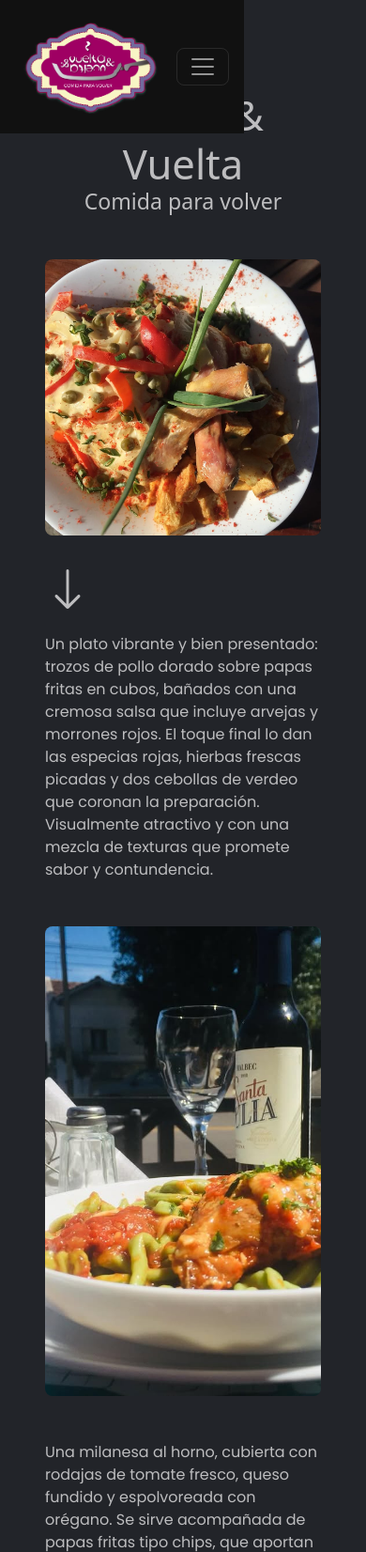
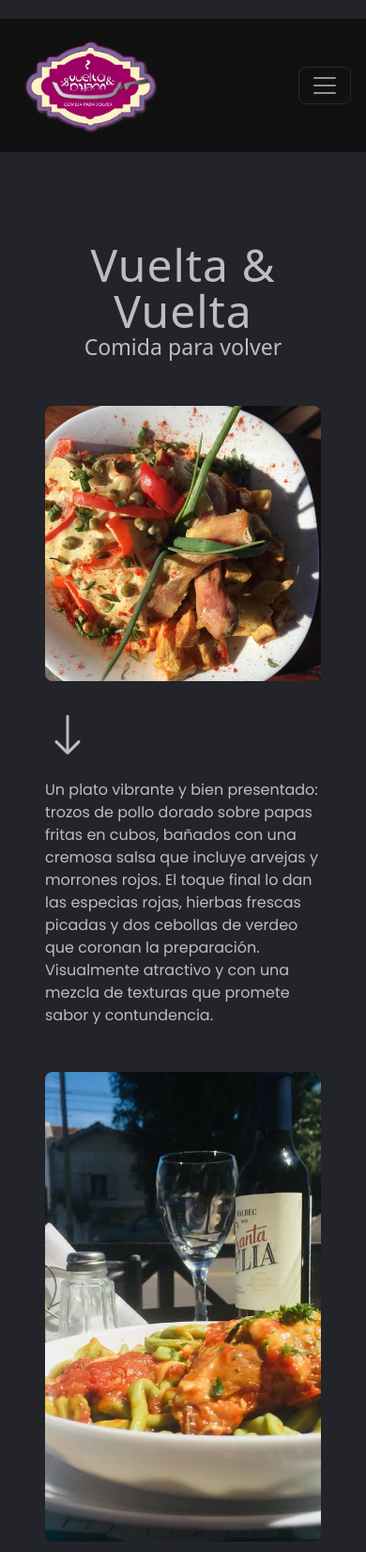
Before and after one commit to elgela/vuelta_y_vuelta, a PHP site: page / in a window 390 px wide. Shown: the top 1652 px of the page at 94% size. Run offline with PHP 8.4, Linux system fonts and the light colour scheme; some libraries are stand-ins or nearby versions; some web fonts are replaced.

Commit message:
h1 se ve entero

```diff
--- a/css/style.css
+++ b/css/style.css
@@ -91,8 +91,11 @@ h6,
 
 .navbar-expand-lg {
     position: fixed;
-    z-index: 100;
-    /* top: 0; */
+    z-index: 1030; /* más alto para permanecer encima del contenido */
+    top: 0;
+    left: 0;
+    right: 0;
+    width: 100%;
 }
 
 .navbar-dark .navbar-nav .nav-link {
@@ -155,6 +158,54 @@ h6,
     }
     100% {
         top: 0px;
+    }
+}
+
+/* 🔧 Evito línea blanca: el hero se encarga de su propio offset, body no tiene padding */
+body {
+    padding-top: 0;
+}
+
+/* Ajuste del header para que logo y primera fila no queden tapados por la navbar fija */
+.header-top {
+    padding-top: 120px; /* desktop: suficiente para que el logo quede visible bajo la navbar */
+}
+@media (max-width: 991.98px) {
+    .header-top { padding-top: 60px; }
+    /* En pantallas pequeñas la navbar será sticky para no tapar contenido */
+    .navbar-expand-lg {
+        position: -webkit-sticky;
+        position: sticky;
+        top: 0;
+        z-index: 1030; /* mantenerse encima */
+        width: 100%;
+    }
+}
+@media (max-width: 575.98px) {
+    .header-top { padding-top: 20px; }
+}
+
+/* Soporte dinámico: variable por defecto, será sobreescrita por JS según la altura real de la navbar */
+:root {
+    --nav-offset: 220px; /* fallback aumentado */
+}
+
+/* Espacio dentro del hero para separar título y contenidos (responsive) */
+.hero-section {
+    padding-top: calc(var(--nav-offset) + 20px); /* se suman 20px extra */
+}
+@media (max-width: 991.98px) {
+    .hero-section { padding-top: calc(var(--nav-offset) + 10px); }
+}
+@media (max-width: 575.98px) {
+    .hero-section { padding-top: calc(var(--nav-offset) + 40px); }
+    /* Revertimos la reducción: dejamos H1 más grande (mejor legibilidad) */
+    .hero-section .display-1 {
+        font-size: 3rem;
+        line-height: 1.02;
+        letter-spacing: 0.02em;
+        margin-top: 0;
+        margin-bottom: .5rem;
     }
 }
 
--- a/index.html
+++ b/index.html
@@ -80,7 +80,7 @@
 
 
     <!-- Header Start -->
-    <div class="container-fluid bg-dark px-0">
+    <div class="container-fluid bg-dark px-0 header-top">
         <div class="row gx-0 wow fadeIn" data-wow-delay="0.1s">
             <div class="col-lg-3 d-none d-lg-block">
                 <a href="index.html"
@@ -154,7 +154,7 @@
 
 
     <!-- Hero Start -->
-    <div class="container-fluid p-5 mb-5 bg-dark text-secondary">
+    <div class="container-fluid p-5 mb-5 bg-dark text-secondary hero-section">
         <div class="row g-5 py-5">
             <div class="col-12 wow fadeIn" data-wow-delay="0.1s">
                 <h1 class="display-1 text-secondary text-center mb-0">Vuelta & Vuelta</h1>
@@ -909,6 +909,41 @@
                 .catch(err => console.error('Error al registrar SW', err));
         }
     </script>
+
+    <!-- Ajusta dinámicamente el offset del hero según la altura real de la navbar -->
+    <script>
+        function adjustHeroOffset() {
+            var nav = document.querySelector('.navbar-expand-lg');
+            var headerTop = document.querySelector('.header-top');
+            var navHeight = 0;
+            if (nav) {
+                navHeight = Math.ceil(nav.getBoundingClientRect().height);
+            }
+            // Si hay un header-top con padding extra, se suma su padding-top (desktop logo area)
+            if (headerTop && window.innerWidth > 991.98) {
+                var style = window.getComputedStyle(headerTop);
+                var extra = parseInt(style.paddingTop) || 0;
+                navHeight = Math.max(navHeight, navHeight + extra);
+            }
+            // Añadimos un pequeño extra para separación; en móviles más espacio
+            // Añadimos un extra para separación; en móviles aplicamos offset sin sumar navHeight (navbar es sticky)
+            if (window.innerWidth <= 991.98) {
+                // Sticky navbar: no sumar la altura medida (ya está en el flujo), usamos un offset fijo para móviles
+                var extraOffset = window.innerWidth <= 575.98 ? 80 : 40;
+                var manualExtra = window.innerWidth <= 575.98 ? 140 : 60; // más espacio en móviles pequeños
+                var total = extraOffset + manualExtra;
+            } else {
+                var extraOffset = 20;
+                var manualExtra = 50;
+                var total = navHeight + extraOffset + manualExtra;
+            }
+            document.documentElement.style.setProperty('--nav-offset', total + 'px');
+        }
+
+        window.addEventListener('DOMContentLoaded', adjustHeroOffset);
+        window.addEventListener('load', adjustHeroOffset);
+        window.addEventListener('resize', function () { setTimeout(adjustHeroOffset, 50); });
+    </script>
 </body>
 
 </html>
```
